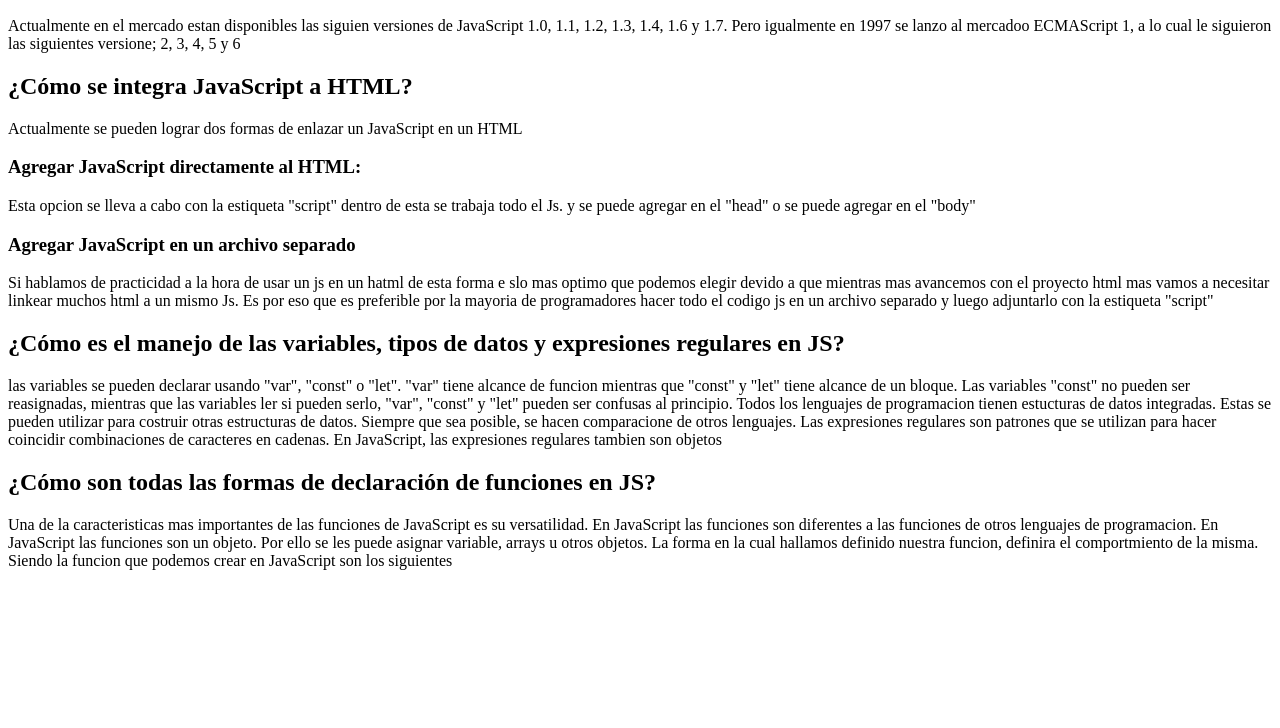
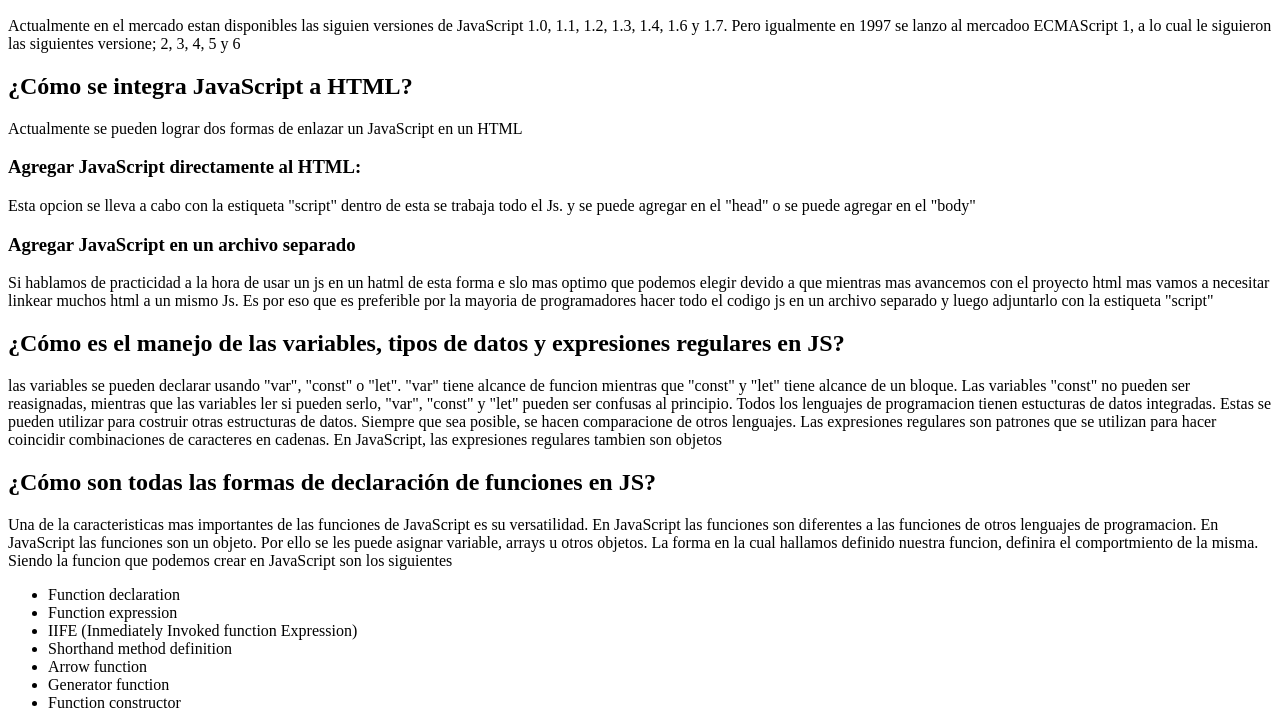
Before and after one commit to alejo1765/InvestigacionJs, a plain HTML site: page index.html in a window 1280 px wide. Shown: the part 110-838 px from the top of the page. Before the commit the page ends 800 px from the top, so only its background shows below. Drawn offline with Linux system fonts and the light colour scheme.

```diff
--- a/index.html
+++ b/index.html
@@ -32,7 +32,15 @@
         <div class="rta4">
             <h2>¿Cómo son todas las formas de declaración de funciones en JS?</h2>
             <p>Una de la caracteristicas mas importantes de las funciones de JavaScript es su versatilidad. En JavaScript las funciones son diferentes a las funciones de otros lenguajes de programacion. En JavaScript las funciones son un objeto. Por ello se les puede asignar variable, arrays u otros objetos. La forma en la cual hallamos definido nuestra funcion, definira el comportmiento de la misma. Siendo la funcion que podemos crear en JavaScript son los siguientes </p>
-
+            <ul>
+                <li>Function declaration</li>
+                <li>Function expression</li>
+                <li>IIFE (Inmediately Invoked function Expression)</li>
+                <li>Shorthand method definition</li>
+                <li>Arrow function</li>
+                <li>Generator function</li>
+                <li>Function constructor</li>
+             </ul>
         </div>
         <div class="rta5"></div>
         <div class="rta6"></div>
```
